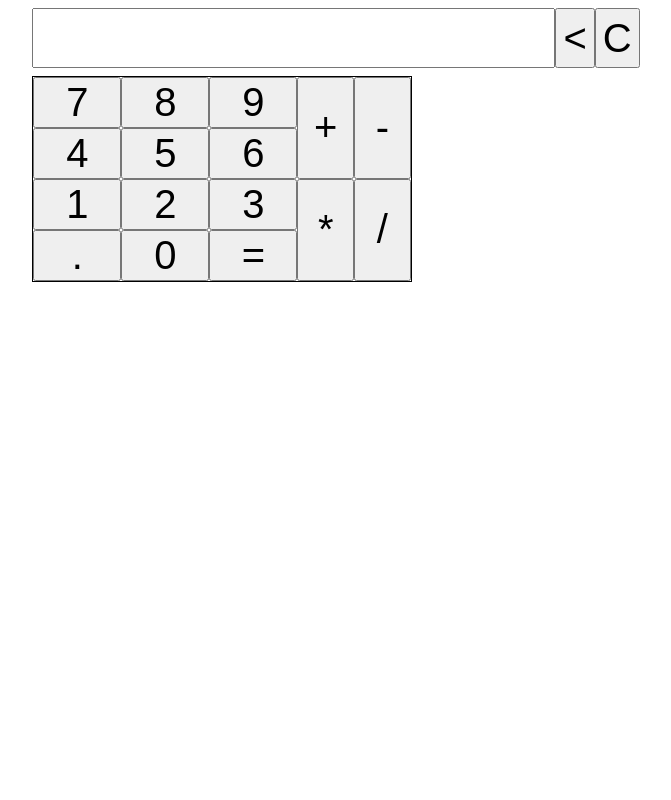
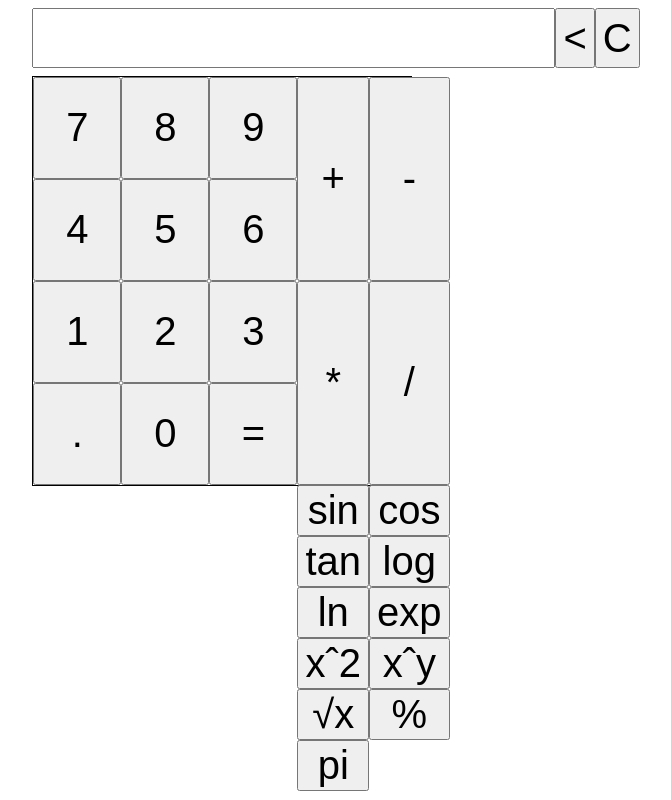
Before and after one commit to wendal2841/frontend-course, a plain HTML site: page homework_1/calculator.html in a window 1280 px wide. Shown: the whole page, without its empty margins (418-1089 px from the left). Drawn offline with Linux system fonts and the light colour scheme.

Commit message:
calc update

```diff
--- a/homework_1/calculator.html
+++ b/homework_1/calculator.html
@@ -34,6 +34,18 @@
             <input type="button" id="button_minus" value="-" onclick="operationAction('minus')">
             <input type="button" id="button_multiplication" value="*" onclick="operationAction('multiplication')">
             <input type="button" id="button_division" value="/" onclick="operationAction('division')">
+            <input type="button" id="button_sin" value="sin" onclick="operationAction('sin')">
+            <input type="button" id="button_cos" value="cos" onclick="operationAction('cos')">
+            <input type="button" id="button_tan" value="tan" onclick="operationAction('tan')">
+            <input type="button" id="button_log" value="log" onclick="operationAction('log')">
+            <input type="button" id="button_ln" value="ln" onclick="operationAction('ln')">
+            <input type="button" id="button_exp" value="exp" onclick="operationAction('exp')">
+            <input type="button" id="button_qrt" value="xˆ2" onclick="operationAction('qrt')">
+            <input type="button" id="button_pow" value="xˆy" onclick="operationAction('pow')">
+            <input type="button" id="button_sqrt" value="√x" onclick="operationAction('sqrt')">
+            <input type="button" id="button_percent" value="%" onclick="operationAction('percent')">
+            <input type="button" id="button_pi" value="pi" onclick="operationAction('pi')">
+
         </div>
     </div>
 </div>
```
